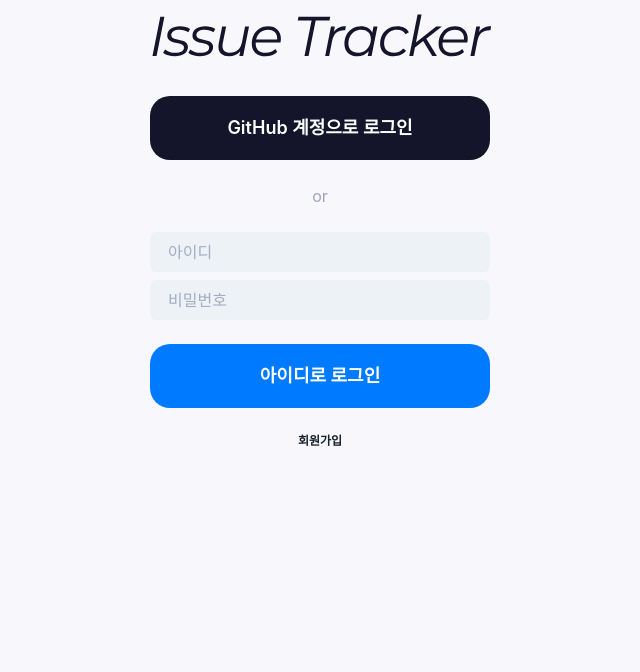
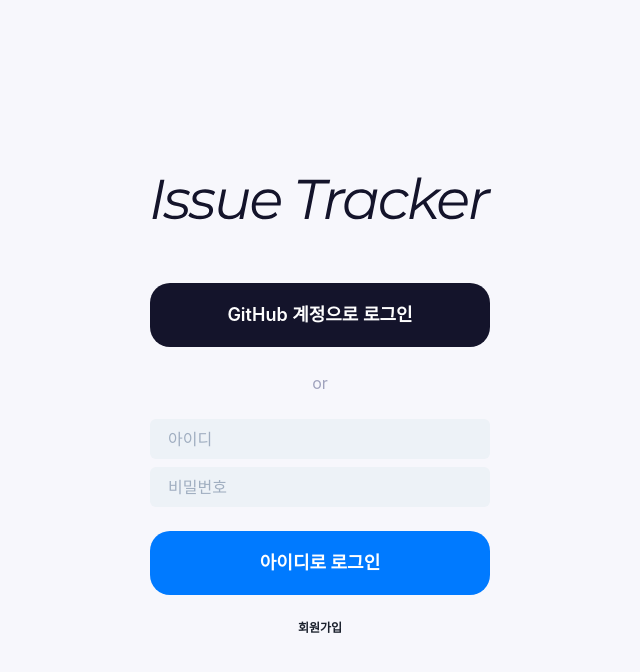
Before and after one commit to codesquad-members-2021/issue-tracker, a React (Create React App) app in the folder FE/issue-tracker/: page / in a window 1280 px wide. Shown: the top 672 px of the page, without its empty margins (320-960 px from the left). Built offline with nearby package versions, Linux system fonts and the light colour scheme.

Commit message:
Chore: #18 로그인 컴포넌트 위치 조정 (가운데로)

```diff
--- a/FE/issue-tracker/src/components/login/LoginMain.tsx
+++ b/FE/issue-tracker/src/components/login/LoginMain.tsx
@@ -11,7 +11,7 @@ import { gitLoginStyle, idLoginStyle, inputStyle } from './style';
 function LoginMain() {
   return (
     <MainWrap>
-      <LogoLarge />
+      <LogoLarge className="logo" />
       <Button {...gitLoginStyle}>GitHub 계정으로 로그인</Button>
       <Span>or</Span>
       <Stack spacing={2}>
@@ -29,8 +29,14 @@ function LoginMain() {
 const MainWrap = styled.div`
   display: flex;
   flex-direction: column;
+  justify-content: center;
   align-items: center;
   width: 100%;
+  height: 100%;
+
+  .logo {
+    margin-bottom: 24px;
+  }
 `;
 
 const Span = styled.span`
```
